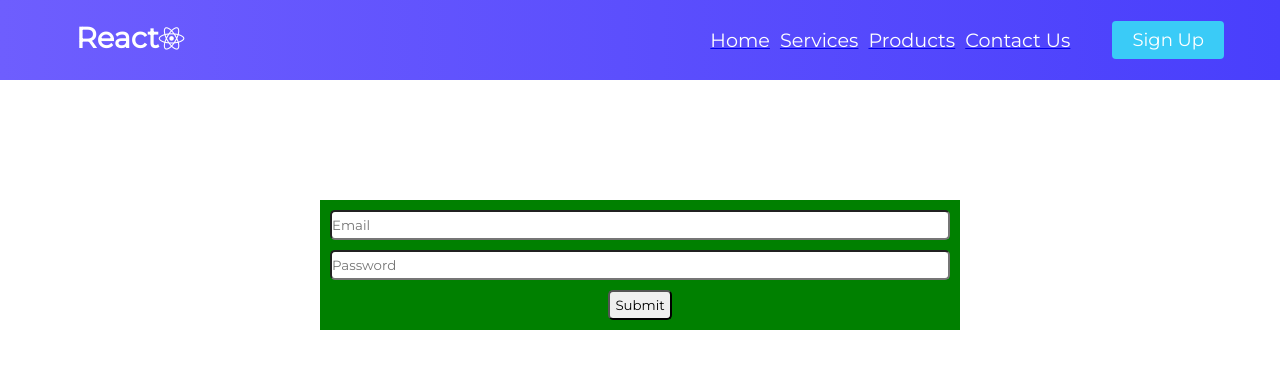
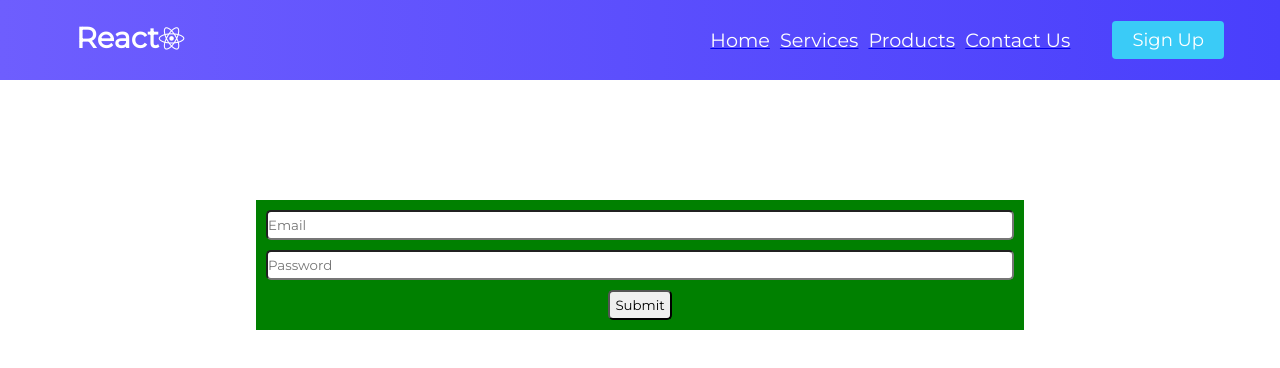
Before and after one commit to nicholasmcconnell/artist-portfolio, a React (Create React App) app: page /contact in a window 1280 px wide. Shown: the top 368 px of the page. Built offline with nearby package versions, Linux system fonts and the light colour scheme.

Commit message:
debugged issue where font awesome was throwing a CORS error -> typo in Font awesome CDn link

```diff
--- a/public/index.html
+++ b/public/index.html
@@ -8,8 +8,8 @@
   <meta name="theme-color" content="#000000" />
   <meta name="description" content="Web site created using create-react-app" />
   <!-- <link rel="apple-touch-icon" href="%PUBLIC_URL%/logo192.png" /> -->
-  <link rel="stylesheet" href="https://use.fontawesome.com/releases/v5.15.3/css/all.css"
-    integrity="sha384-SZXxX4whJ79/gErwcOYf+zWLeJdY/qpuqC4cAa9rOGUstPomtqpuNWT9wdPEn2fk" crossorigin="anonymous">
+  <link rel="stylesheet" href="https://use.fontawesome.com/releases/v5.15.4/css/all.css"
+    integrity="sha384-DyZ88mC6Up2uqS4h/KRgHuoeGwBcD4Ng9SiP4dIRy0EXTlnuz47vAwmeGwVChigm" crossorigin="anonymous">
   <link rel="preconnect" href="https://fonts.googleapis.com">
   <link rel="preconnect" href="https://fonts.gstatic.com" crossorigin>
   <link href="https://fonts.googleapis.com/css2?family=Montserrat&display=swap" rel="stylesheet">
--- a/src/components/Container/Container.css
+++ b/src/components/Container/Container.css
@@ -1,9 +1,9 @@
 .container {
   background-color: green;
-  width: 50%;
+  width: 60%;
   padding: 10px;
   height: auto;
   position: relative;
-  left: 25%;
+  left: 20%;
   top: 15vh;
 }
--- a/src/components/Form/Form.tsx
+++ b/src/components/Form/Form.tsx
@@ -26,6 +26,7 @@
     const handleSubmit = (e: any) => {
         //handle email error
         //use validator
+        //hamburger is gone
         e.preventDefault();
         console.log(state);
     }
```
